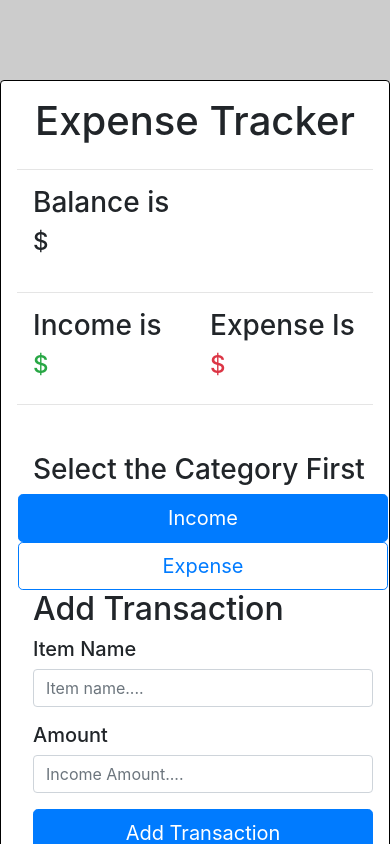
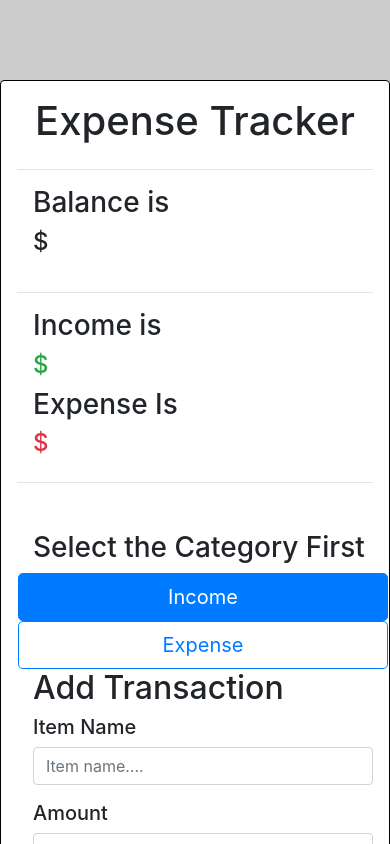
Before and after one commit to ehmusman/expense-tracker-app, a React (Create React App) app: page / in a window 390 px wide. Shown: the top 844 px of the page. Built offline with nearby package versions, Linux system fonts and the light colour scheme.

Commit message:
app is converted to responsive design

```diff
--- a/src/components/AddTransaction.js
+++ b/src/components/AddTransaction.js
@@ -20,13 +20,13 @@ function AddTransaction() {
             data = {
                 id: uuid(),
                 text: itemName,
-                amount: -expense
+                amount: -Math.absolute(expense)
             }
         } else if (expense === '') {
             data = {
                 id: uuid(),
                 text: itemName,
-                amount: +income
+                amount: +Math.absolute(income)
             }
         }
         if ((income !== '' && itemName !== '') || (expense !== '' && itemName !== '')) {
@@ -78,7 +78,8 @@ function AddTransaction() {
                     Expense</button>
             </div>
             <h2 >Add Transaction</h2>
-            <div className="form-group ">
+            <div className="row">
+                <div className="form-group col-md-6">
                     <label htmlFor="item-name" className='h5'>Item Name</label>
                     <input
                         className='form-control'
@@ -90,7 +91,7 @@ function AddTransaction() {
                 </div>
                 {toggle ? (
 
-                <div className="form-group ">
+                    <div className="form-group col-md-6">
                         <label
                             htmlFor="amount"
                             className='h5'>
@@ -105,7 +106,7 @@ function AddTransaction() {
                         />
                     </div>
                 ) :
-                <div className="form-group ">
+                    <div className="form-group col-md-6">
                         <label
                             htmlFor="amount"
                             className='h5'>
@@ -119,7 +120,8 @@ function AddTransaction() {
                             onChange={onExpenseChange}
                         />
                     </div>}
-            <input type="submit" value="Add Transaction" className='btn btn-primary btn-block btn-lg' />
+            </div>
+            <input type="submit" value="Add Transaction" className='btn btn-primary btn-block w-50% btn-lg' />
         </form>
     )
 }
--- a/src/components/ExpenseIncome.js
+++ b/src/components/ExpenseIncome.js
@@ -15,11 +15,11 @@ function ExpenseIncome() {
     })
     return (
         <div className='row px-3'>
-            <div className="col-6">
+            <div className="col-md-6">
                 <h3>Income is</h3>
                 <h4 className="text-success">$ {income.length !== 0 && income.reduce((a, b) => a + b)} </h4>
             </div>
-            <div className="col-6">
+            <div className="col-md-6">
                 <h3>Expense Is</h3>
                 <h4 className="text-danger">$ {expense.length !== 0 && expense.reduce((a, b) => a + b)}</h4>
             </div>
```
Lines whose indentation alone changed are shown as unchanged.
